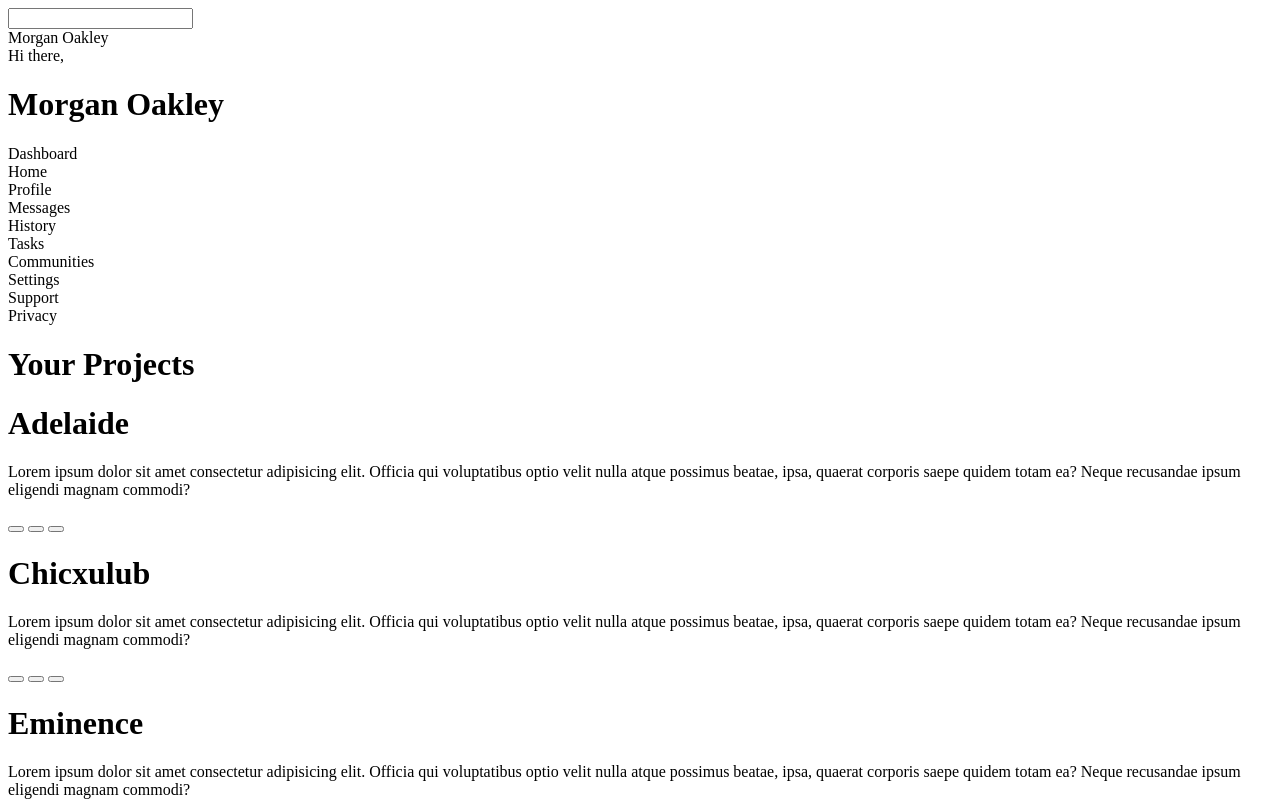
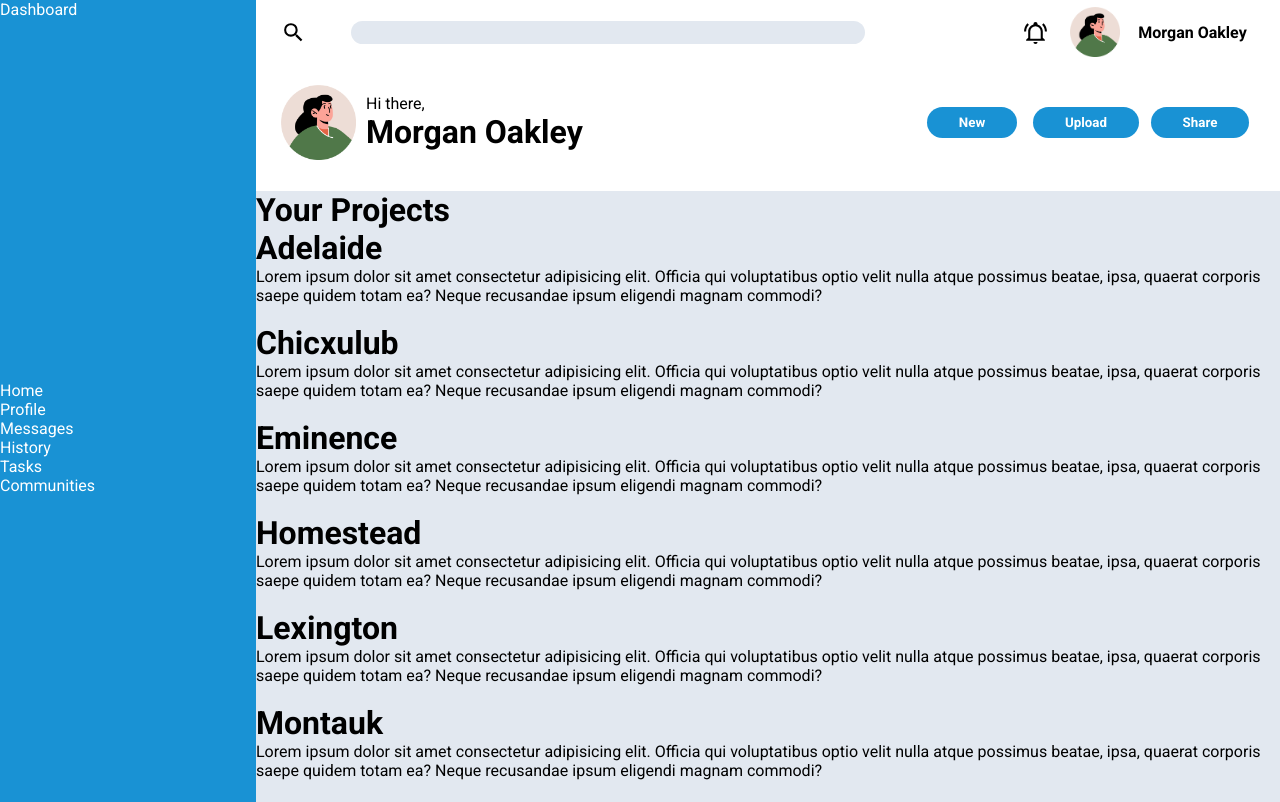
Before and after one commit to axiowashere/admin-dashboard-mockup, a plain HTML site: page index.html in a window 1280 px wide. Shown: the top 802 px of the page. Drawn offline with Linux system fonts and the light colour scheme.

Commit message:
Add Header Visual
CSS elements added to modify the header layout
with grid. Need to adjust spacing a little
afterwards. Users can now see the layout clearer.

Also added theme colors and various icons/assets.

```diff
--- a/index.html
+++ b/index.html
@@ -11,20 +11,29 @@
         <div class="header">
             <div class="navbar">
                 <div class="search">
-                    <i></i>
-                    <input type="text" class="search">
+                    <img src="./assets/icons/magnify.svg" alt="search icon" id="icon">
+                    <form action="">
+                        <input type="text" id="search">
+                    </form>
                 </div>
                 <div class="profile-mini">
-                    <i class="notify"></i>
-                    <i class="pfp"></i>
+                    <img src="./assets/icons/bell-ring-outline.svg" alt="notification icon" id="icon">
+                    <img src="./assets/icons/pfp.png" alt="pfp" id="profile-icon"/>
                     Morgan Oakley
                 </div>
             </div>
             <div class="hero">
                 <div class="profile-card">
-                    <i></i>
-                    Hi there,
-                    <h1>Morgan Oakley</h1>
+                    <img src="./assets/icons/pfp.png" alt="pfp"/>
+                    <div class="profile-text">
+                        Hi there,
+                        <h1>Morgan Oakley</h1>
+                    </div>
+                </div>
+                <div class="action-buttons">
+                    <button>New </button>
+                    <button>Upload</button>
+                    <button>Share</button>
                 </div>
             </div>
         </div>
--- a/styles.css
+++ b/styles.css
@@ -0,0 +1,143 @@
+@import url('https://fonts.googleapis.com/css2?family=Roboto:ital,wght@0,100..900;1,100..900&display=swap');
+
+
+
+*{
+    margin: 0;
+    padding: 0;
+    box-sizing: border-box;
+
+    --primary-color: #1992d4;
+    --secondary-color: #f0b429;
+    --background-color-main: #e2e8f0;
+    --background-color-secondary: #ffffff;
+
+    font-family: 'Roboto';
+    border: none;
+}
+
+body{
+    width: 100%;
+    height: 100vh;
+}
+
+#icon{
+    width: 25px;
+    height: 25px;
+}
+
+.container{
+    display: grid;
+    grid-template-columns: 20% 80%;
+    grid-template-rows: 15% 85%;
+}
+
+.header{
+    display: grid;
+    grid-column: 2/3;
+    grid-row: 1/2;
+    align-content: center;
+    grid-template-rows: 30% 70%;
+    padding: 5px 25px;
+}
+
+.sidebar{
+    display: grid;
+    grid-column: 1/2;
+    grid-row: 1/3;
+
+    background-color: var(--primary-color);
+    color: var(--background-color-secondary);
+
+}
+
+.content{
+    display: grid;
+    grid-column: 2/3;
+    grid-row: 2/3;
+
+    background-color: var(--background-color-main);
+}
+
+.navbar{
+    display: grid;
+    grid-template-columns: 60% 40%;
+    grid-template-rows: 100%;
+    justify-content: space-between;
+}
+
+.search{
+    display: grid;
+    grid-template-columns: 50px 1fr;
+    grid-template-rows: 1fr;
+    column-gap: 20px;
+    align-items: center;
+    justify-content: center;
+}
+
+.profile-mini{
+    display: grid;
+    grid-template-columns: 50px 50px 125px;
+    grid-template-rows: 100%;
+    column-gap: 10px;
+    align-items: center;
+    justify-items: center;
+    justify-self: end;
+    font-weight: 700;
+}
+
+.profile-mini #profile-icon{
+    width: 50px;
+    height: 50px;
+}
+
+form input{
+    height: 100%;
+    width: 100%;
+    border-radius: 16px;
+    border: none;
+    background-color: var(--background-color-main);
+    padding: 4px 8px;
+}
+
+.profile-card{
+    display: grid;
+    grid-template-columns: 75px 250px;
+    grid-template-rows: 100%;
+    column-gap: 10px;
+    align-items: center;
+}
+
+.profile-card img{
+    width: 75px;
+    height: 75px;
+}
+
+.profile-text{
+    grid-template-columns: 100%;
+    grid-template-rows: 1fr 1fr;
+}
+
+.hero{
+    display: grid;
+    grid-template-columns: 1fr 1fr;
+    grid-template-rows: 100%;
+    justify-content: end;
+}
+
+.action-buttons{
+    display: grid;
+    grid-template-columns: 110px 110px 110px;
+    column-gap: 4px;
+    align-items: center;
+    justify-items: center;
+    justify-content: end;
+}
+
+.action-buttons button{
+    background-color: var(--primary-color);
+    color: var(--background-color-secondary);
+    padding: 8px 32px;
+    border-radius: 16px;
+    font-weight: 700;
+}
```
Also changed, not shown: assets/icons/pfp.png (added).
